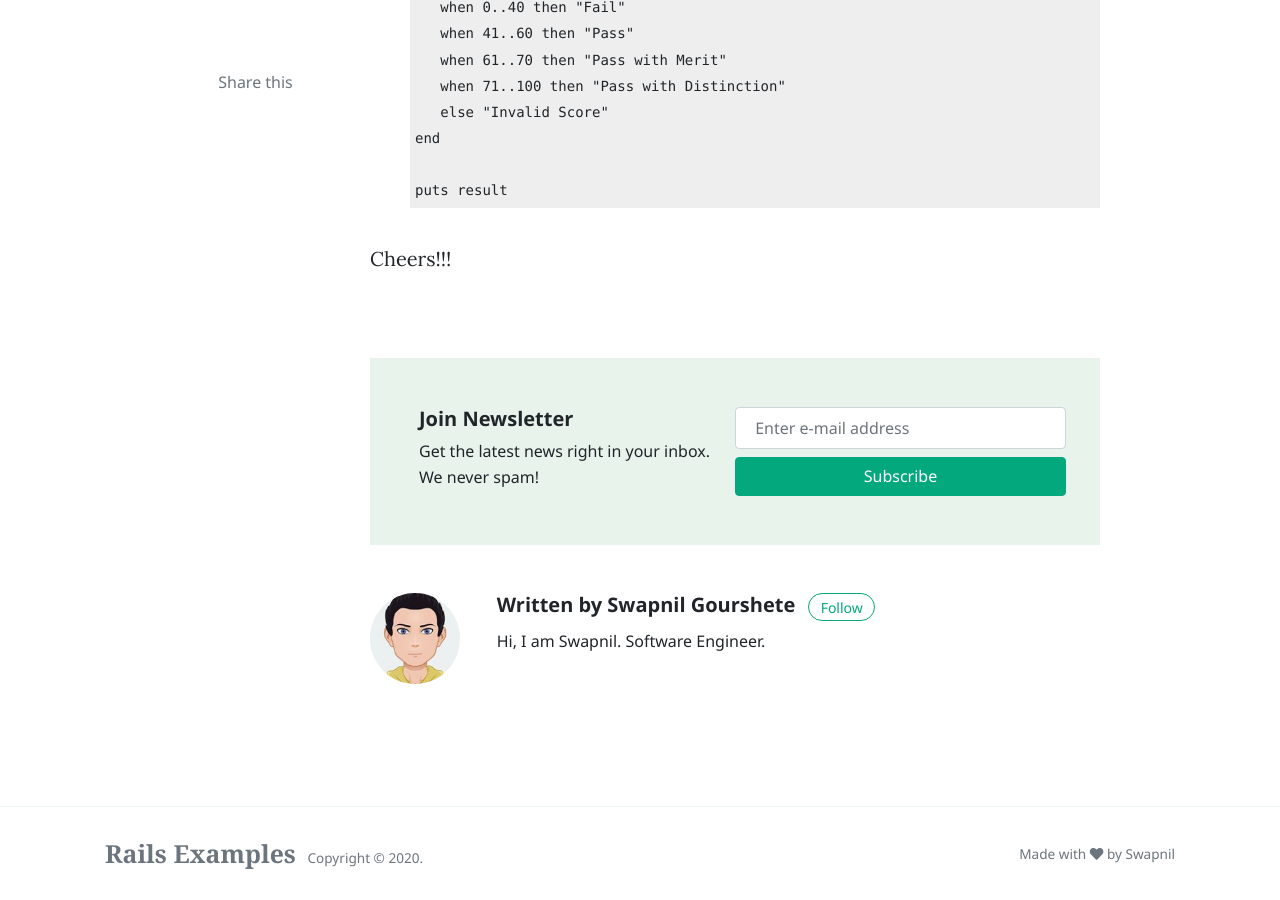
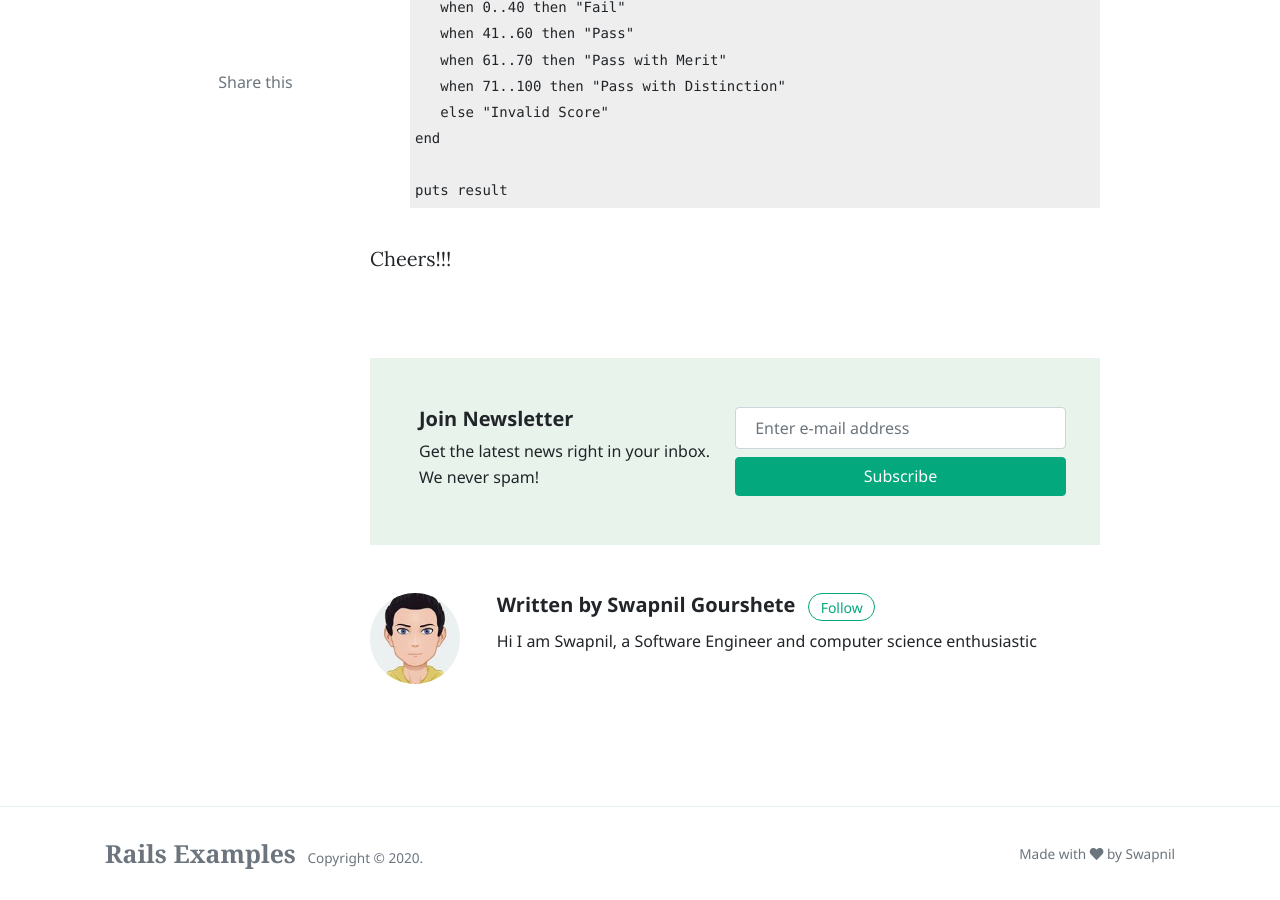
Before and after one commit to gourshete/new_theme, a Jekyll site: the page built from _posts/2019-08-15-ruby-range.markdown, in a window 1280 px wide and 900 px high, scrolled down 1344 px. Built offline with Jekyll 4.4.1, drawn with Linux system fonts in a browser that asks for light colours; nearby versions of some CDN libraries; comment, search, counter and statistics services are not loaded; some of the changed text lies outside the part shown.

Commit message:
- updated info

```diff
--- a/_config.yml
+++ b/_config.yml
@@ -22,7 +22,7 @@ authors:
       name:           Swapnil Gourshete
       site:           https://www.gryffindor.in
       avatar:         /assets/images/avatar1.jpg
-      bio:            "Hi, I am Swapnil. Software Engineer."
+      bio:            "Hi I am Swapnil, a Software Engineer and computer science enthusiastic"
       email:          learning.swapnil@gmail.com
       twitter:        https://twitter.com/gourshete
       github:         https://github.com/gourshete
--- a/_posts/2019-08-15-ruby-range.markdown
+++ b/_posts/2019-08-15-ruby-range.markdown
@@ -1,6 +1,6 @@
 ---
 layout: post
-title:  "Ruby Ranges"
+title:  "Ruby Ranges Overview"
 date:   2019-08-15
 categories: [ Rails ]
 keywords: "ruby rails github gryffindor learning swapnil gourshete ranges sequence Range in ruby can be used in following situations
```
